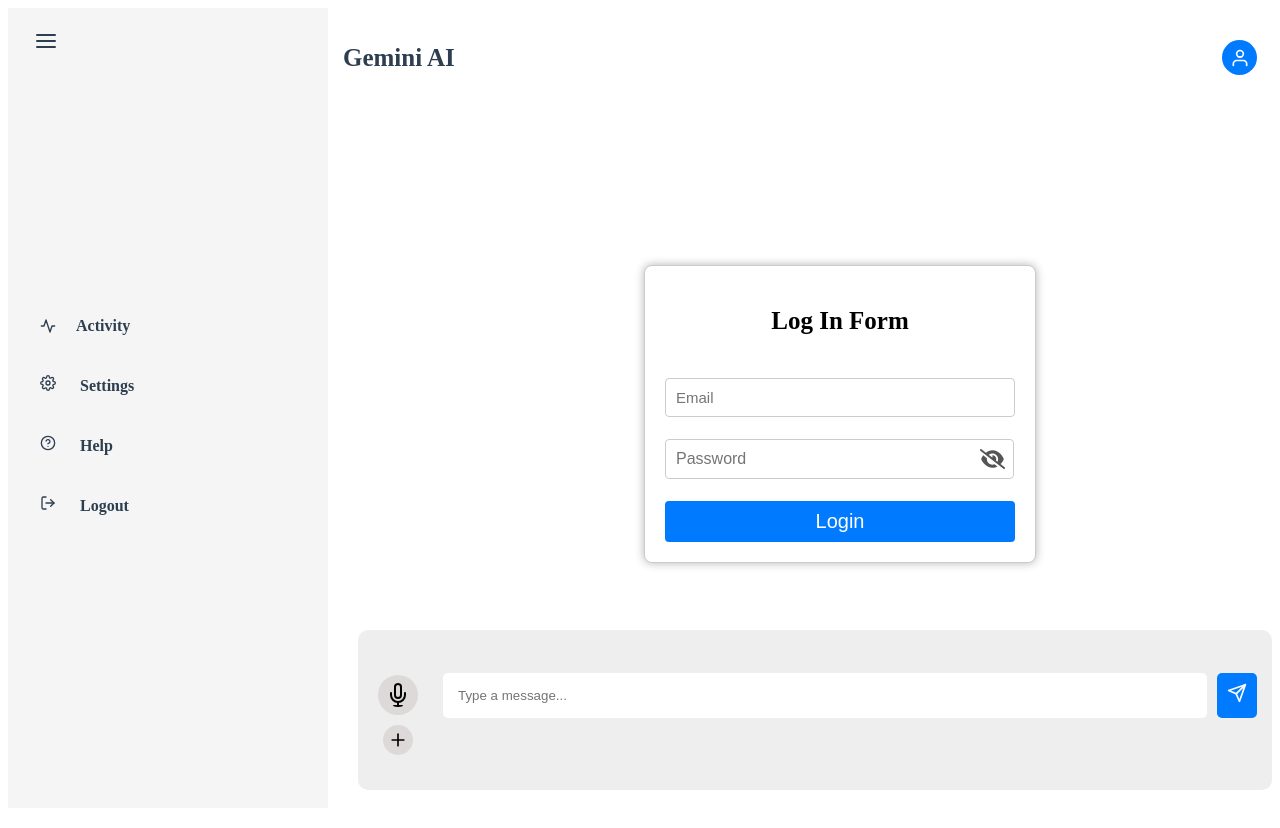
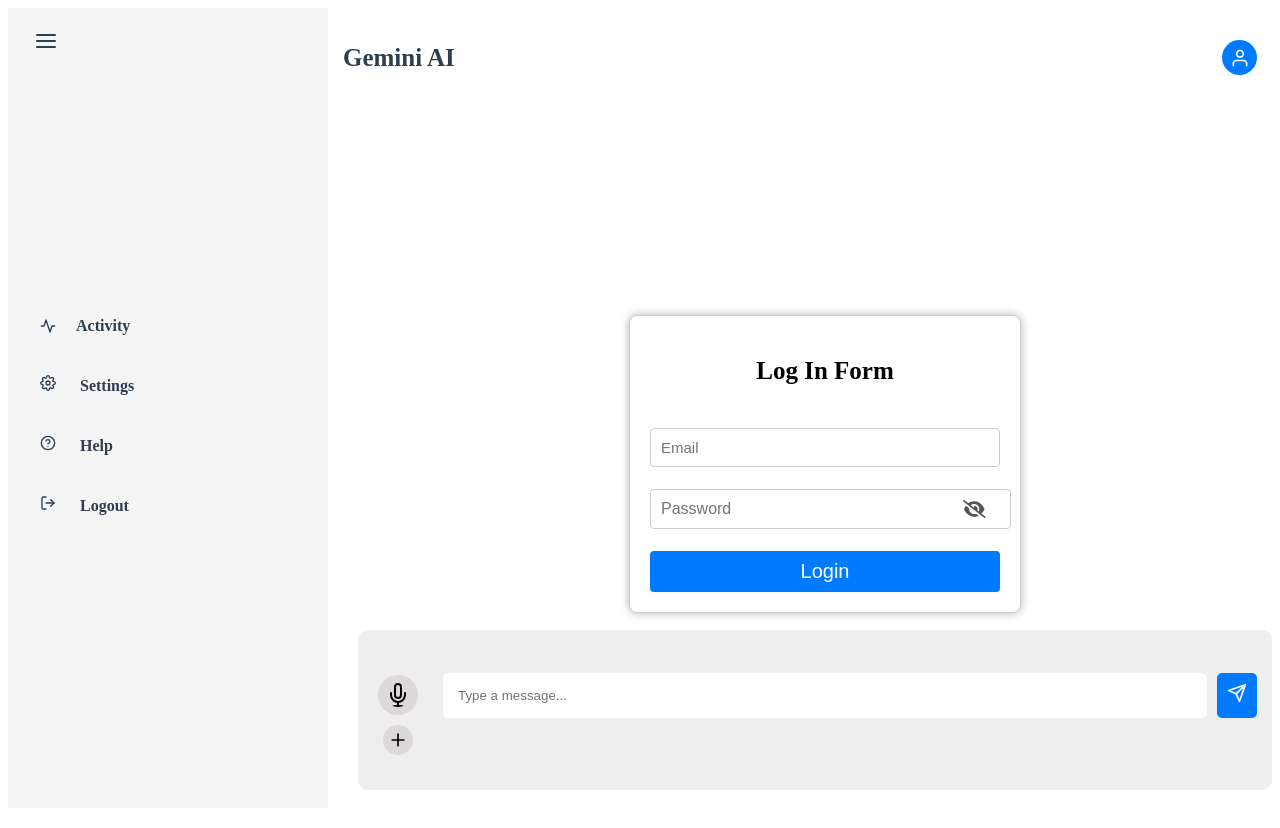
Before and after one commit to priyashukla622/AI-Chat-Projects, a React (Vite) app: page /login in a window 1280 px wide. Shown: the top 828 px of the page. Built offline with nearby package versions, Linux system fonts and the light colour scheme.

Commit message:
completed

```diff
--- a/src/Components/Form.css
+++ b/src/Components/Form.css
@@ -27,10 +27,10 @@
   flex-direction: column;
   width: 350px;
   height: 380px;
-  margin-bottom: 950px;
+  margin-bottom: 850px;
   gap: 22px;
   padding: 20px;
-  margin-left: 400px;
+  margin-left: 370px;
   border: 1px solid #ccc;
   border-radius: 8px;
   background-color: #fff;
@@ -72,20 +72,20 @@
   background-color:#3e97f6;
 }
 
+
 .password-container {
   position: relative;
 }
 .password-input {
-  padding-right: 130px;
+  padding-right: 142px;
   font-size: 16px;
 }
-
 .eye-icon {
   position: absolute;
-  right: 10px;
+  right: 15px;
   top: 50%;
   transform: translateY(-50%);
   cursor: pointer;
   color: #555;
-  font-size: 20px;
+  font-size: 18px;
 }
--- a/src/Components/SignUp.jsx
+++ b/src/Components/SignUp.jsx
@@ -3,6 +3,7 @@
 import { FontAwesomeIcon } from "@fortawesome/react-fontawesome";
 import { faEye, faEyeSlash } from "@fortawesome/free-solid-svg-icons";
 import "./Form.css";
+
 
 const SignUp = () => {
   const [name, setName] = useState("");
--- a/src/Components/UiPage.jsx
+++ b/src/Components/UiPage.jsx
@@ -4,6 +4,7 @@
 import { FontAwesomeIcon } from "@fortawesome/react-fontawesome";
 import { faToggleOn, faToggleOff } from "@fortawesome/free-solid-svg-icons";
 import "./Uipage.css";
+
 
  function UiPage() {
     const [collapsed, setCollapsed] = useState(false);
@@ -24,7 +25,7 @@
             if (userEmail && userEmail.length > 0) {
                 setUserInitial(userEmail.charAt(0).toUpperCase());
             } else {
-                setUserInitial(<FiUser/>);
+                setUserInitial(<FiUser />);
             }
         };
         updateUserInitial();
@@ -53,8 +54,6 @@
         alert("You have logged out successfully.");
         navigate("/login");
     };
-
-
     // mic
     const handleSend = () => {
         if (!message.trim()) return;
```
Also changed, not shown: src/App.jsx (line endings or trailing spaces).
